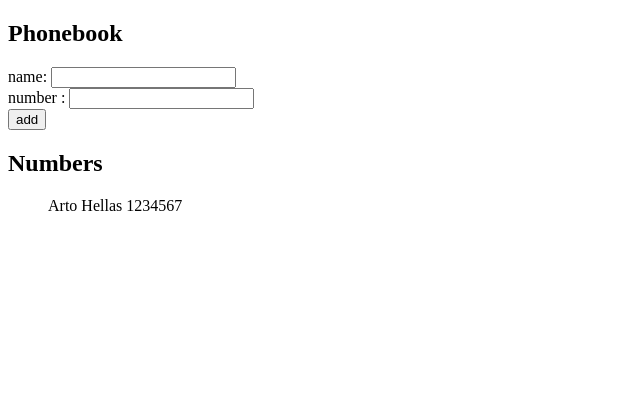
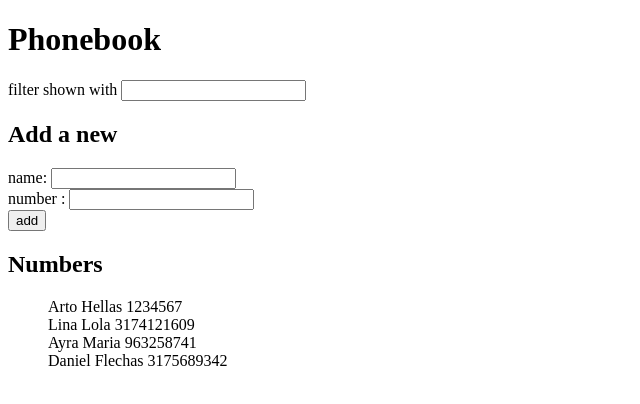
Before and after one commit to lipasofra/FullStack-Server, a React (Create React App) app: page / in a window 1280 px wide. Shown: the top 404 px of the page, without its empty margins (0-640 px from the left). Built offline with nearby package versions, Linux system fonts and the light colour scheme.

Commit message:
exercise 2.9 and fix the duplicate name constraint to work with new form of person object

```diff
--- a/src/App.js
+++ b/src/App.js
@@ -5,30 +5,37 @@ import './App.css'
 const App = () => {
 
   const [persons, setPersons] = useState([
-    { name: 'Arto Hellas', number: 1234567 }
+    { name: 'Arto Hellas', number: '1234567', id: 1 },
+    { name: 'Lina Lola', number: '3174121609', id: 2 },
+    { name: 'Ayra Maria', number: '963258741', id: 3 },
+    { name: 'Daniel Flechas', number: '3175689342', id: 4 }
   ])
   const [newName, setNewName] = useState('')
   const [newNumber, setNewNumber] = useState('')
-
+  const [filterNames, setFilterNames] = useState('')
+  const [showPersons, setShowPersons] = useState(persons)
 
   const addPerson = (event) => {
     event.preventDefault()
-    const toCompare = {name: newName}
+    const toCompare = newName
 
-    if(persons.some(person => JSON.stringify(person)===JSON.stringify(toCompare))){
+    if(persons.some(person => JSON.stringify(person.name)===JSON.stringify(toCompare))){
       alert(`${newName} is already added to phonebook`)
       setNewName('')
     }else{
       const personObject = {
         name: newName,
-        number: newNumber
+        number: newNumber,
+        id: persons.length + 1
       }
       setPersons(persons.concat(personObject))
+      setShowPersons(showPersons.concat(personObject))
       setNewName('')
       setNewNumber('')
     }
 
   }
+
 
   const handleChange = (event) => {
     setNewName(event.target.value)
@@ -36,11 +43,31 @@ const App = () => {
   const handleNumberChange = (event) => {
     setNewNumber(event.target.value)
   }
+  const handleFilter = (event) => {
+    setFilterNames(event.target.value)
+    showingData((event.target.value).toLowerCase())
+  }
+  const showingData = (text) => {
+    if(text!==''){
+      const filtered = persons.filter(person => (((person.name).toLowerCase()).includes(text) || ((person.number).toLowerCase()).includes(text)))
+
+      console.log(filtered)
+      setShowPersons(filtered)
+    } else {
+      setShowPersons(persons)
+    }
+  }
 
   return (
     <div>
-      <h2>Phonebook</h2>
+      <h1>Phonebook</h1>
+        <div>
+          filter shown with <input
+          value={filterNames}
+          onChange={handleFilter}/>
+        </div>
       <form onSubmit={addPerson}>
+      <h2>Add a new</h2>
         <div>
           name: <input
             value={newName}
@@ -57,7 +84,7 @@ const App = () => {
       </form>
       <h2>Numbers</h2>
       <ul>
-        {persons.map(person =>
+        {showPersons.map(person =>
           <li key={person.name}>{person.name} {person.number}</li>
         )}
       </ul>
```
